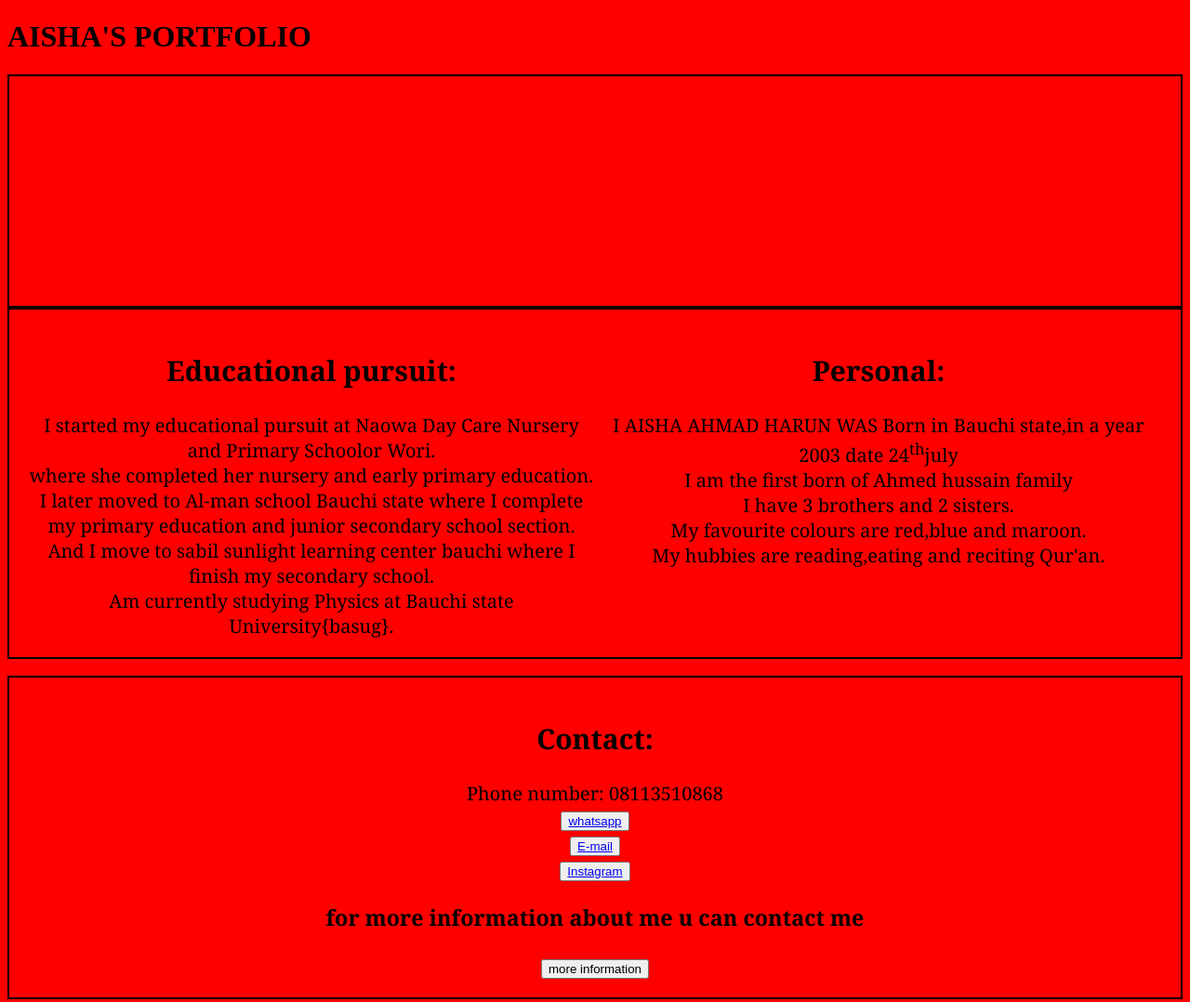
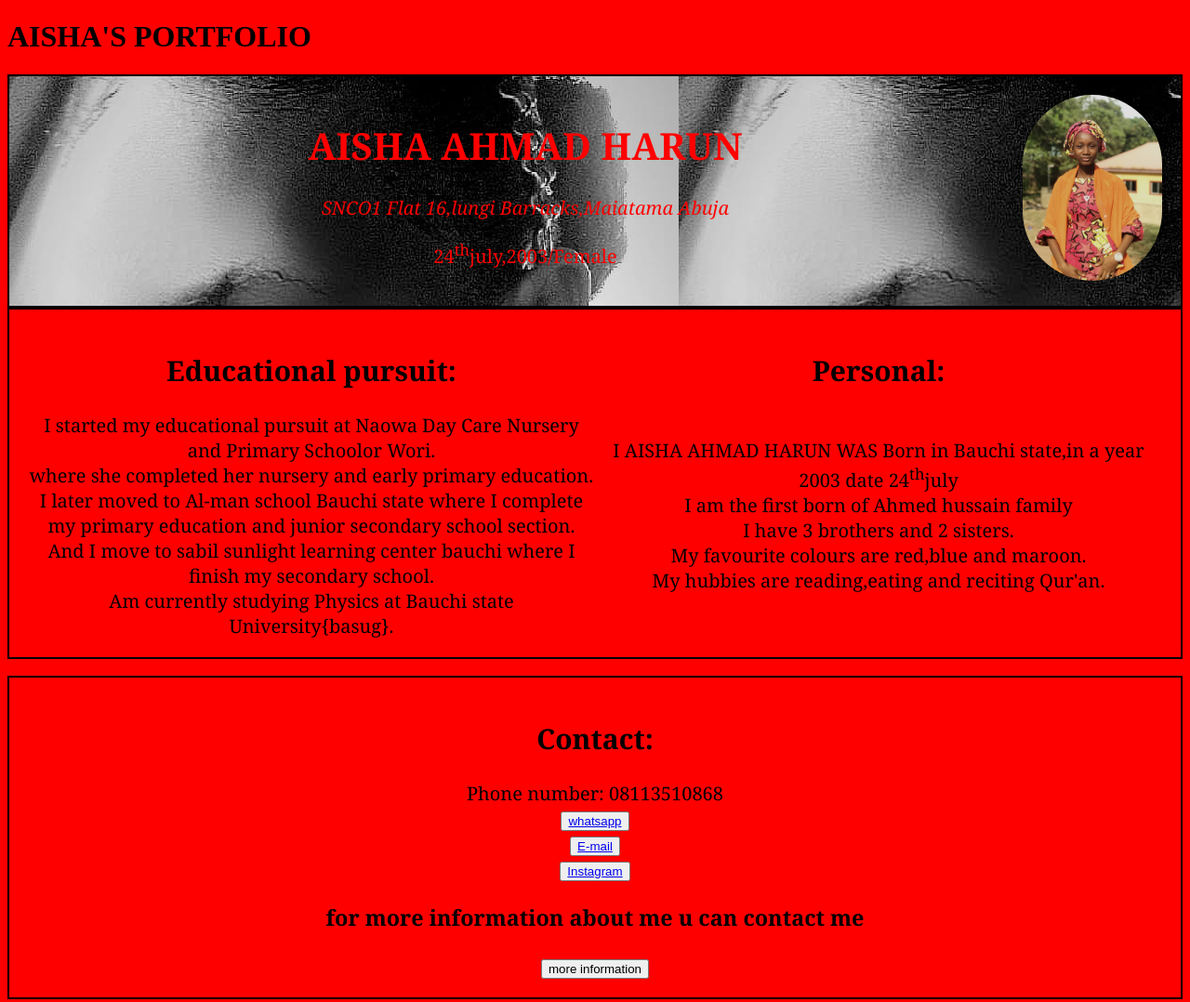
Before and after one commit to Aisha054/My.Portfolio, a plain HTML site: page index.html in a window 1280 px wide. Shown: the whole page at 93% size. Drawn offline with Linux system fonts and the light colour scheme.

Commit message:
Update index.html

```diff
--- a/index.html
+++ b/index.html
@@ -30,7 +30,7 @@
             float: left;
         }
         .folio1 {
-            background-image: url(images/joan.jpg);
+            background-image: url(joan.jpg);
             color: red;
         }
         img{
@@ -44,7 +44,7 @@
 <body>
     <h1>AISHA'S PORTFOLIO</h1>
         <div class="folio1">
-            <img src="images/aisha.jpg" alt="contact photo" height="100px" width="80px">
+            <img src="aisha.jpg" alt="contact photo" height="100px" width="80px">
         <h1>AISHA AHMAD HARUN</h1>
         <p><address>SNCO1 Flat 16,lungi Barracks,Maiatama Abuja</address></p>
         <p><date>24<sup>th</sup>july,2003</date>/Female</p>
@@ -59,7 +59,7 @@
             Am currently studying Physics at Bauchi state University{basug}.<br>
         </div>
         <div id="lo">
-            <h2>Personal:</h2>
+            <h2>Personal:</h2><br>
              I AISHA AHMAD HARUN WAS Born in Bauchi state,in a year 2003 date 24<sup>th</sup>july<br>
              I am the first born of Ahmed hussain family <br>I have 3 brothers and 2 sisters.<br>
              My favourite colours are red,blue and maroon.<br>
```
